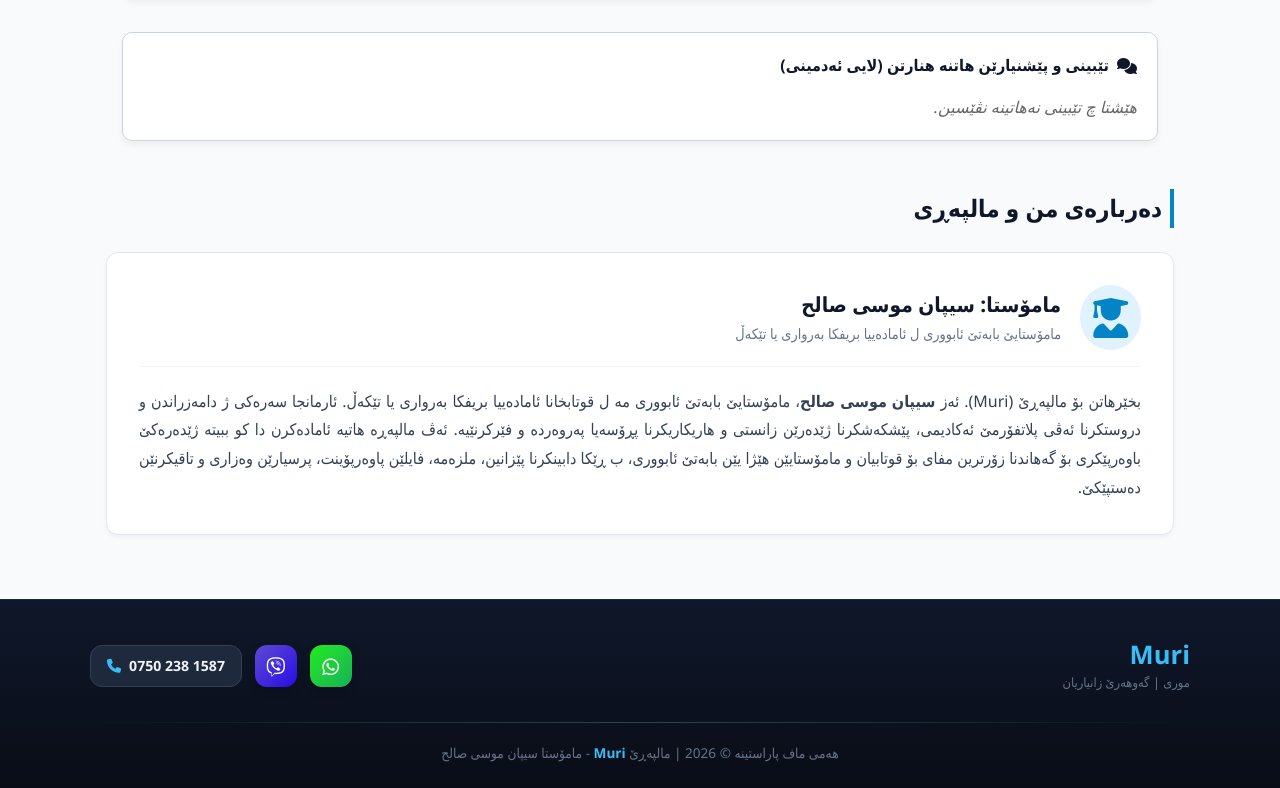
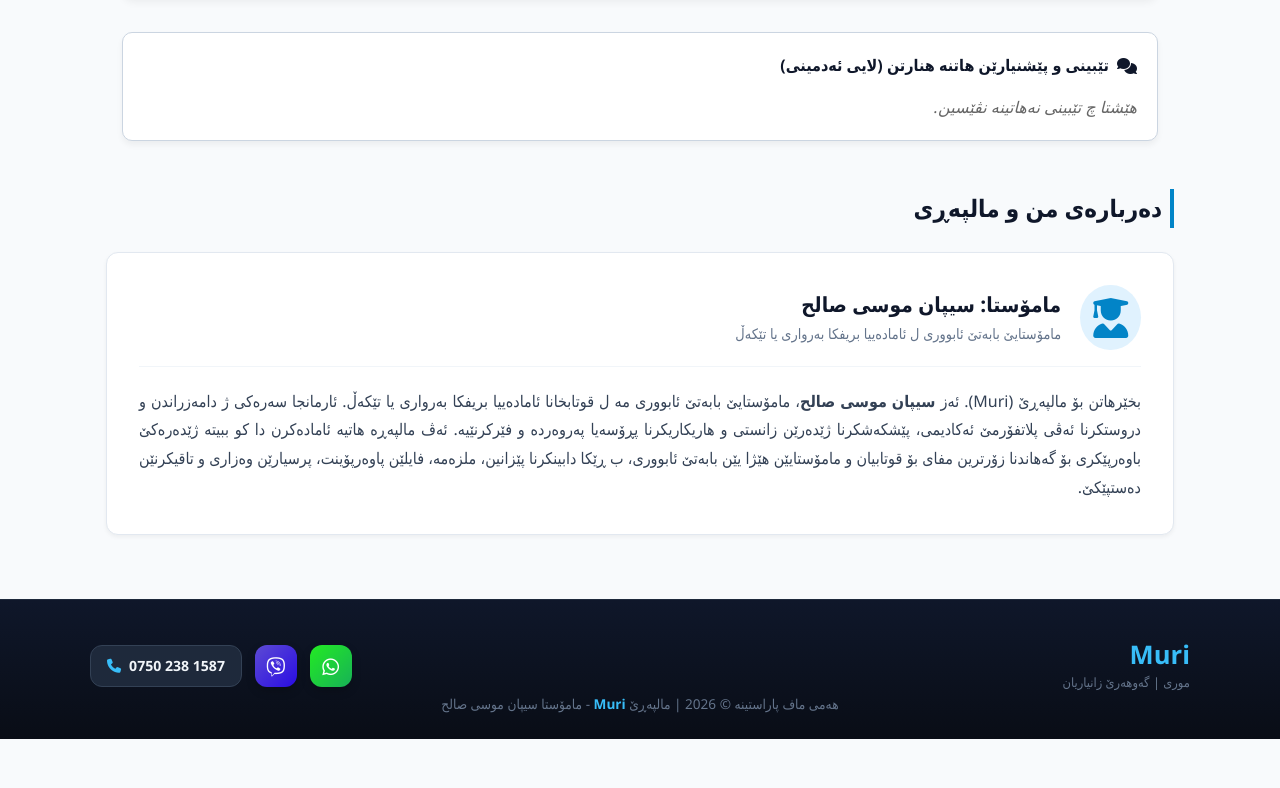
Before and after one commit to sipan97/muri_website, a plain HTML site: page index.html in a window 1280 px wide. Shown: the part 2831-3619 px from the top of the page. After the commit the page ends 3570 px from the top, so only its background shows below. Drawn offline with Linux system fonts and the light colour scheme; a web font is replaced by a local one.

Commit message:
restore clean design without bugs

```diff
--- a/index.html
+++ b/index.html
@@ -247,7 +247,6 @@
             </div>
         </div>
 
-        <div class="footer-divider"></div>
 
         <div class="footer-bottom">
             <p>هەمی ماف پاراستینە &copy; 2026 | مالپەڕێ <strong>Muri</strong> - مامۆستا سیپان موسى صالح</p>
```
